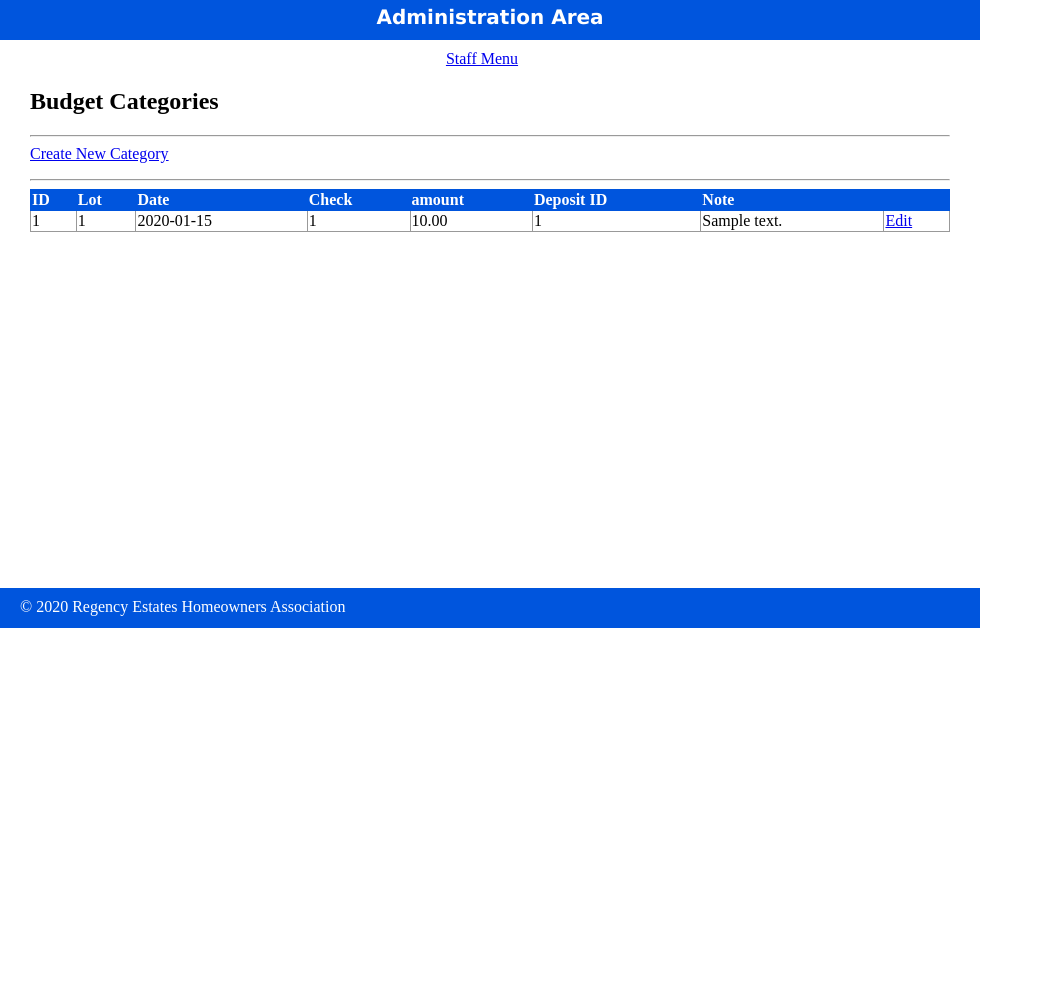
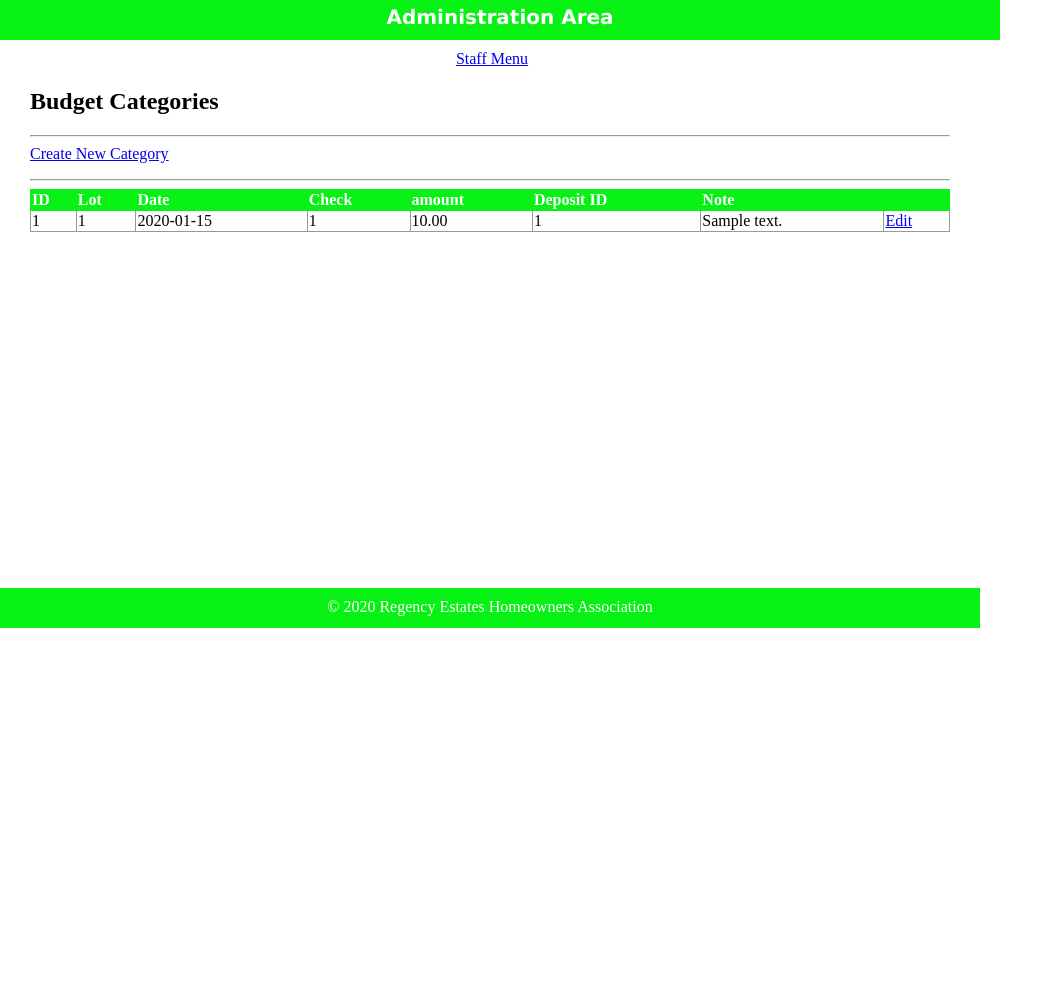
Before and after one commit to StevenLGomez/RegencyWeb, a PHP site: page /staff/fees/index.php in a window 1280 px wide. Shown: the whole page, without its empty margins (0-1063 px from the left). Before the commit the page ends 628 px from the top, so only its background shows below. Run offline with PHP 8.4, Linux system fonts and the light colour scheme; tables that the repository leaves empty hold one stand-in row (values such as "Sample post").

Commit message:
Style sheet tweaks

```diff
--- a/html/public/stylesheets/staff.css
+++ b/html/public/stylesheets/staff.css
@@ -4,18 +4,18 @@ html {
 }
 
 body {
-  height: 980px;
+  height: 1000px;
   width: 100%;
   margin: 0;
   padding: 0;
 }
 
 header {
-  width: 980px;
+  width: 1000px;
   height: 40px;
   margin: 0 0 10px 0;
   padding: 0;
-  background: #0055DD;
+  background: #08F114;
   color: white;
 }
 
@@ -28,14 +28,14 @@ header h1 {
 }
 
 navigation {
-  width: 980px;
+  width: 1000px;
   margin: 0;
   padding: 0;
   text-align: center;
 }
 
 navigation ul {
-  width: 980px;
+  width: 1000px;
   list-style: none;
   padding: 0;
   margin: 0;
@@ -57,8 +57,9 @@ footer {
   height: 20px;
   margin: 0 0 10px 0;
   padding: 10px 20px;
-  background: #0055DD;
+  background: #08F114;
   color: white;
+  text-align: center;
 }
 
 /* Actions */
@@ -84,8 +85,8 @@ table.list tr td {
 }
 
 table.list tr th {
-  border: 1px solid #0055DD;
-  background: #0055DD;
+  border: 1px solid #08F114;
+  background: #08F114;
   color: white;
   text-align: left;
 }
```
